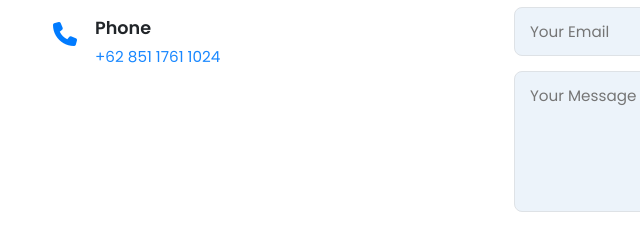
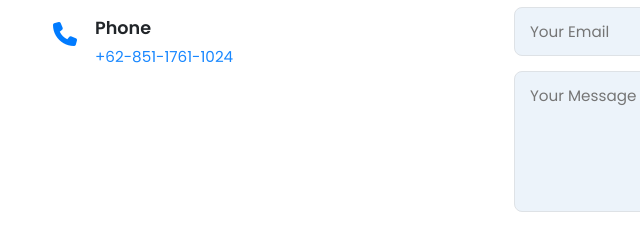
Before and after one commit to andrian-syh/ansdev, a plain HTML site: page index.html in a window 1280 px wide. Shown: the part 4455-4688 px from the top of the page, 40-680 px from the left. Drawn offline with Linux system fonts and the light colour scheme.

Commit message:
Update index.html

```diff
--- a/index.html
+++ b/index.html
@@ -473,8 +473,7 @@
                             <i class="fas fa-phone"></i>
                             <div>
                                 <h4>Phone</h4>
-                                <a href="https://wa.me/6285117611024?text=Hello%20Andri" target="_blank">+62 851 1761
-                                    1024</a>
+                                <a href="https://wa.me/6285117611024?text=Hello%20Andri" target="_blank">+62-851-1761-1024</a>
                             </div>
                         </div>
                     </div>
```
